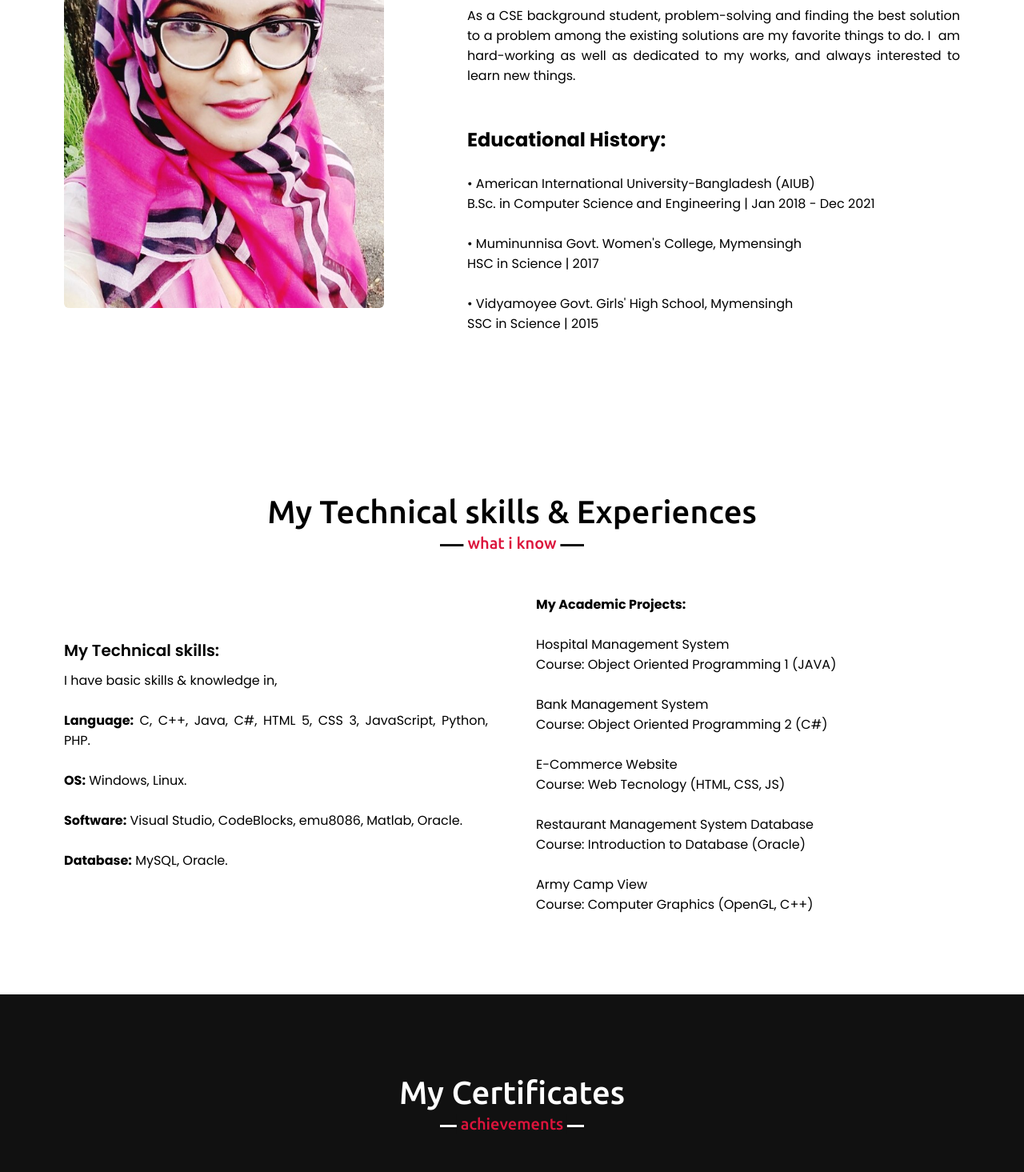
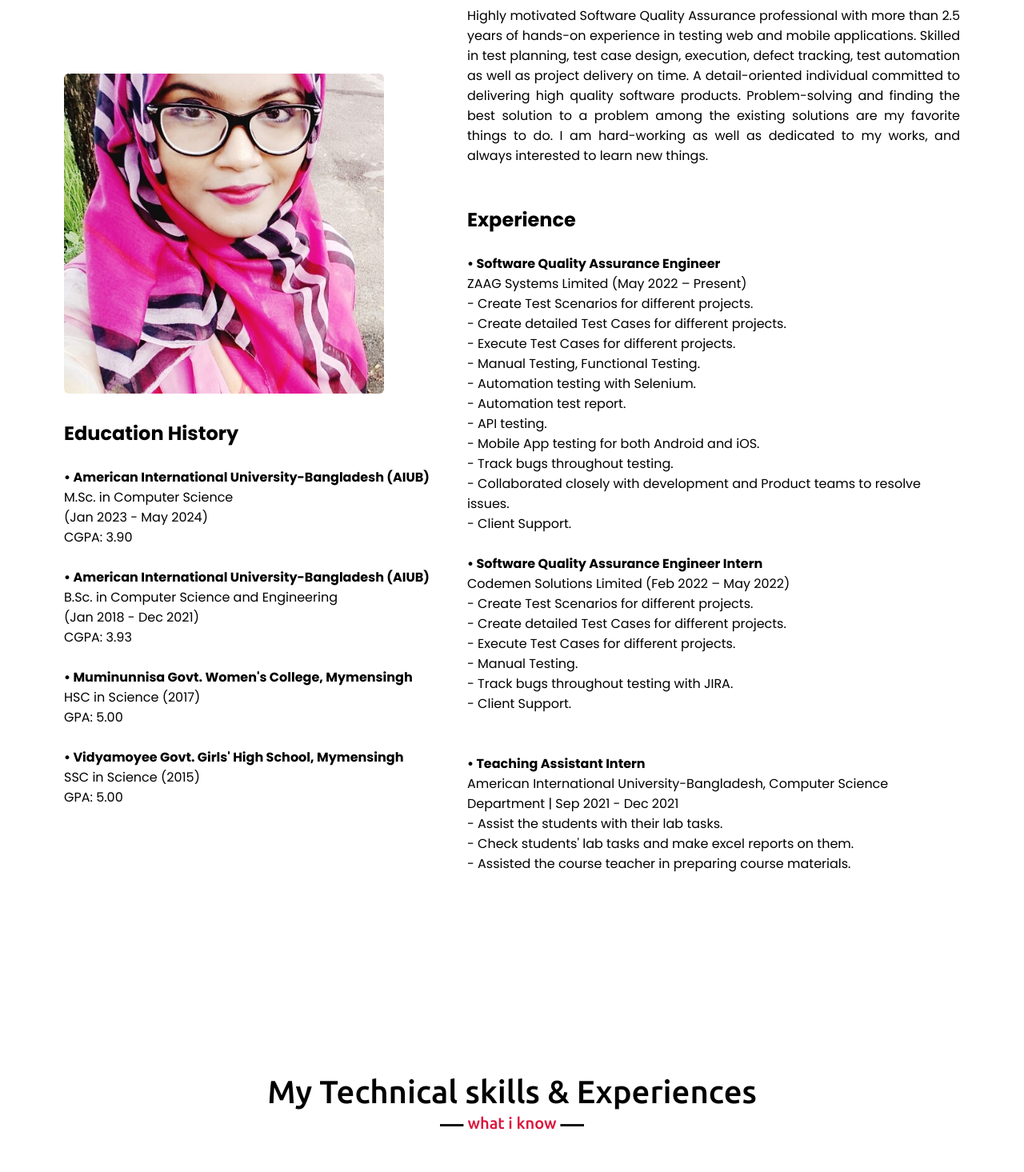
Before and after one commit to Nowrin16/nowrin_muhaimin, a plain HTML site: page index.html in a window 1280 px wide. Shown: the part 1067-2532 px from the top of the page at 80% size. Drawn offline with nearby package versions, Linux system fonts and the light colour scheme.

Commit message:
try commit

```diff
--- a/index.html
+++ b/index.html
@@ -40,7 +40,8 @@
             <div class="home-content">
                 <div class="text-1">Hello, my name is</div>
                 <div class="text-2">Nowrin Muhaimin Shailee</div>
-                <div class="text-3">Welcome to my Website!</div>
+                <div class="text-3">SQA Engineer</div>
+                <div class="text-4">Welcome to my Website!</div>
 
             </div>
         </div>
@@ -53,35 +54,76 @@
             <div class="about-content">
                 <div class="column left">
                     <img src="images/profile-1.jpeg" alt="">
+
+                    <br><br>
+                    <p><h2><b>Education History</b></h2></p>
+                    <br>
+                    <pr><h4> • American International University-Bangladesh (AIUB)</h4> M.Sc. in Computer Science <br>(Jan 2023 - May 2024)<br>
+                        CGPA: 3.90 </pr>
+                    <br><br>
+                    <pr><h4> • American International University-Bangladesh (AIUB)</h4> B.Sc. in Computer Science and Engineering <br>(Jan 2018 - Dec 2021)<br>
+                        CGPA: 3.93 </pr>
+                    <br><br>
+                    <pr><h4> • Muminunnisa Govt. Women's College, Mymensingh</h4> HSC in Science (2017)<br>
+                        GPA: 5.00 </pr>
+                    <br><br>
+                    <pr><h4> • Vidyamoyee Govt. Girls' High School, Mymensingh</h4> SSC in Science (2015)<br>
+                        GPA: 5.00 </pr>
                 </div>
                 <div class="column right">
                     <div class="text">I'm Nowrin Muhaimin Shailee. </div>
-                    <p>As a CSE background student, problem-solving and finding the best solution to a problem among the existing solutions are my favorite things to do. I  am hard-working as well as dedicated to my works, and always interested to learn new things.</p>
+                    <p>Highly motivated Software Quality Assurance professional with more than 2.5 years
+                        of hands-on experience in testing web and mobile applications. Skilled in test
+                        planning, test case design, execution, defect tracking, test automation as well as
+                        project delivery on time. A detail-oriented individual committed to delivering high quality software products.
+                        Problem-solving and finding the best solution to a problem among the existing solutions are my favorite things to do. I  am hard-working as well as dedicated to my works, and always interested to learn new things.</p>
+
                     <br><br>
-                    <p><h2><b>Educational History:</b></h2></p>
+                    <p><h2><b>Experience</b></h2></p>
                     <br>
-                   <pr> • American International University-Bangladesh (AIUB)</pr>
+                    <pr><h4> • Software Quality Assurance Engineer</h4> ZAAG Systems Limited (May 2022 – Present) </pr>
                     <br>
-                   <pr>        B.Sc. in Computer Science and Engineering | Jan 2018 - Dec 2021</pr>
+                    <pr>
+                        - Create Test Scenarios for different projects.<br>
+                        - Create detailed Test Cases for different projects.<br>
+                        - Execute Test Cases for different projects.<br>
+                        - Manual Testing, Functional Testing.<br>
+                        - Automation testing with Selenium.<br>
+                        - Automation test report.<br>
+                        - API testing.<br>
+                        - Mobile App testing for both Android and iOS.<br>
+                        - Track bugs throughout testing.<br>
+                        - Collaborated closely with development and Product teams to resolve issues.<br>
+                        - Client Support.</pr>
                     <br><br>
 
 
-                   <pr> • Muminunnisa Govt. Women's College, Mymensingh</pr>
+                    <pr><h4> • Software Quality Assurance Engineer Intern</h4> Codemen Solutions Limited (Feb 2022 – May 2022) </pr>
                     <br>
-                   <pr>        HSC in Science |  2017</pr>
+                    <pr>
+
+                       - Create Test Scenarios for different projects.<br>
+                       - Create detailed Test Cases for different projects.<br>
+                       - Execute Test Cases for different projects.<br>
+                       - Manual Testing.<br>
+                       - Track bugs throughout testing with JIRA.<br>
+                       - Client Support.<br></pr>
                     <br><br>
 
 
-                   <pr> • Vidyamoyee Govt. Girls' High School, Mymensingh </pr>
+                    <pr><h4> • Teaching Assistant Intern</h4> American International University-Bangladesh, Computer Science Department | Sep
+                        2021 - Dec 2021 </pr>
                     <br>
-                   <pr>        SSC in Science | 2015   </pr>
+                    <pr>
+                        - Assist the students with their lab tasks.<br>
+                        - Check students' lab tasks and make excel reports on them.<br>
+                        - Assisted the course teacher in preparing course materials.<br></pr>
+                   <br><br>
 
                 </div>
             </div>
         </div>
     </section>
-
-
 
     <!-- skills section start -->
     <section class="skills" id="skills">
@@ -89,34 +131,64 @@
             <h2 class="title">My Technical skills & Experiences</h2>
             <div class="skills-content">
                 <div class="column left">
-                    <div class="text">My Technical skills: </div>
-                    <p>I have basic skills & knowledge in,</p>
-                    <br>
-                       <p> <b>Language:</b> C, C++, Java, C#, HTML 5, CSS 3, JavaScript, Python, PHP.</p>
+                    <div class="text">Key Skills: </div>
+
+                       <p>
+                        - Test Plans and Strategy Development <br>
+                        - Test Case Design and Execution <br>
+                        - Issue Tracking and Management <br>
+                        - Test Automation with Selenium, Cypress, Appium <br>
+                        - Regression Testing, Sanity Testing <br>
+                        - Load Testing and Performance Testing with JMeter <br>
+                        - Cross-Browser and Cross-Platform Testing <br>
+                        - API Testing with Postman <br>
+                        - Bug/Issue Reporting and Documentation <br>
+                        - Team Collaboration and Communication <br>
+                        - Analytical and Problem-Solving Skills</p>
                        <br>
 
-                       <p> <b>OS:</b> Windows, Linux.</p>
+                    <div class="text">Technical Skills: </div>
+
+                    <p><b>Software Testing:</b> Manual Testing,
+                        Automation Testing (Selenium, Cypress,
+                        Appium), Security Testing, TestProject,
+                        TestNG, Test plan, Test case, JMeter,
+                        Postman, JIRA.</p>
                         <br>
-
-                       <p><b>Software:</b> Visual Studio, CodeBlocks, emu8086, Matlab, Oracle.</p>
+                    <p><b>Language:</b> C, C++, Java, C#, Python.</p>
                     <br>
-
-                        <p><b>Database:</b> MySQL, Oracle. </p>
+                    <p><b>Web Development:</b> HTML5, CSS3, PHP,
+                        JavaScript, JQuery, XML.</p>
+                        <br>
+                    <p><b>Database:</b> MySQL, Oracle, Microsoft SQL
+                        Server, Mongodb.</p>
+                        <br>
+                    <p><b>OS:</b> Windows, Linux.</p>
+                    <br>
+                    <p><b>Software:</b> Visual Studio, CodeBlocks,
+                        Spyder, emu8086, Matlab, Autocad2007,
+                        Oracle.</p>
 
                 </div>
                 <div class="column right">
                     <div class="text"><b>My Academic Projects: </b></div>
                     <br>
                        <p>Hospital Management System <br>
-                        Course: Object Oriented Programming 1 (JAVA)</p>
+                        <a href="https://github.com/Nowrin16/Java_Project_Hospital-Management-System">Project Link</a>
+                         <br>
+                         Course: Object-Oriented Programming 1 (JAVA, MySQL)</p>
                        <br>
 
                        <p> Bank Management System <br>
-                        Course: Object Oriented Programming 2 (C#)</p>
+                        <a href="https://github.com/Nowrin16/C-sharp_Project_Bank-Management-System">Project Link</a>
+                        <br>
+                        Course: Object-Oriented Programming 2 (C#, Microsoft SQL Server)</p>
                        <br>
 
-                       <p>E-Commerce Website <br>
-                        Course: Web Tecnology (HTML, CSS, JS)</p>
+                       <p>Home Appliance E-Commerce Website <br>
+                        <a href="https://github.com/Nowrin16/webtec_E-commerce-Website">Project Link</a>
+                        <br>
+                        Course: Web Technology (HTML, CSS, JavaScript, PHP, MySQL) </p>
                        <br>
 
                         <p>Restaurant Management System Database <br>
@@ -124,7 +196,16 @@
                             <br>
 
                         <p>Army Camp View <br>
+                            <a href="https://github.com/Nowrin16/Computer-Graphics_Project_Army-Camp-View">Project Link</a>
+                            <br>
                             Course: Computer Graphics (OpenGL, C++)</p>
+                            <br>
+
+                        <p>Mobile App Automation Test Project With Appium (Hooray Health)
+                             <br>
+                            <a href="https://github.com/Nowrin16/Appium_Project_Hooray_Health_MobileAppTest_Nowrin">Project Link</a>
+                            <br>
+                            (Appium, JAVA, Android SDK, POM)</p>
 
                 </div>
               <!--  <div class="column right">
```
Lines whose indentation alone changed are shown as unchanged.
